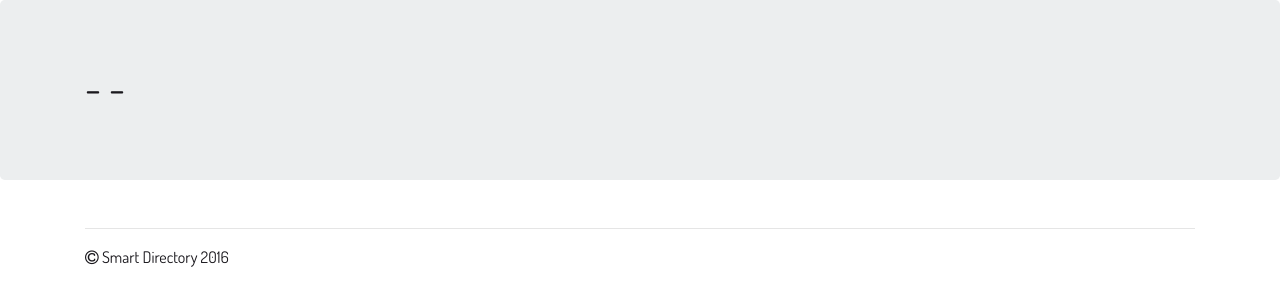
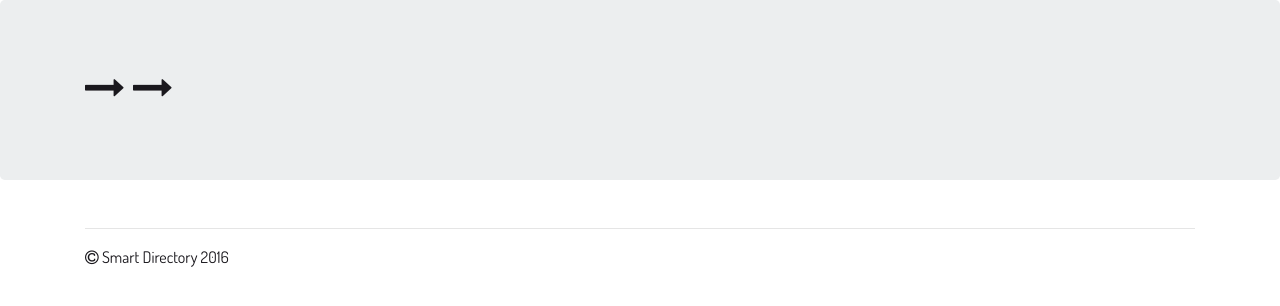
Before and after one commit to erighetto/smartdirectory, a PHP site: template templates/level3.html.twig in a window 1280 px wide. Shown: the part 54-360 px from the top of the page. Run offline with PHP 8.4, Linux system fonts and the light colour scheme; the template is opened without the code that fills it, so the values that code supplies are empty; some libraries are stand-ins or nearby versions.

Commit message:
fontawesome

```diff
--- a/templates/level2.html.twig
+++ b/templates/level2.html.twig
@@ -5,7 +5,7 @@
         <div class="container">
             <h1>
                 <a href="{{ app.url_generator.generate('level1',{"cat1":parent.name|lower|replace({' ': "-"})~"-"~parent.cid}) }}">{{ parent.name }}</a>
-                -
+                <i class="fa fa-long-arrow-right" aria-hidden="true"></i>
                 {{ actual.name }}
             </h1>
             <ul class="list-group">
--- a/templates/level3.html.twig
+++ b/templates/level3.html.twig
@@ -5,12 +5,12 @@
         <div class="container">
             <h1>
                 <a href="{{ app.url_generator.generate('level1',{"cat1":parent.name|lower|replace({' ': "-"})~"-"~parent.cid}) }}">{{ parent.name }}</a>
-                -
+                <i class="fa fa-long-arrow-right" aria-hidden="true"></i>
                 <a href="{{ app.url_generator.generate('level2',{
                     "cat1":parent.name|lower|replace({' ': "-"})~"-"~parent.cid,
                     "cat2":children.name|lower|replace({' ': "-"})~"-"~children.cid,
                 }) }}">{{ children.name }}</a>
-                -
+                <i class="fa fa-long-arrow-right" aria-hidden="true"></i>
                 {{ actual.name }}
             </h1>
         </div>
```
